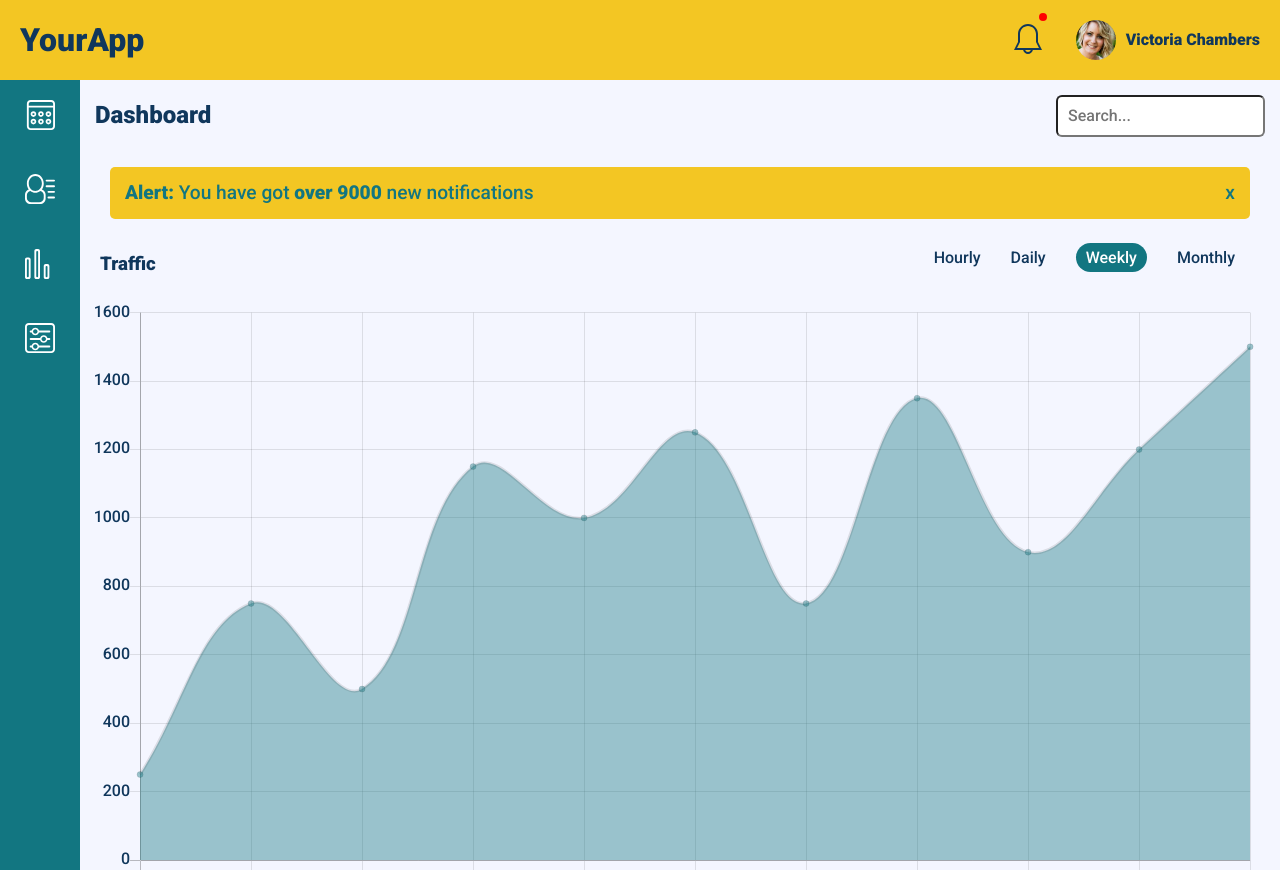
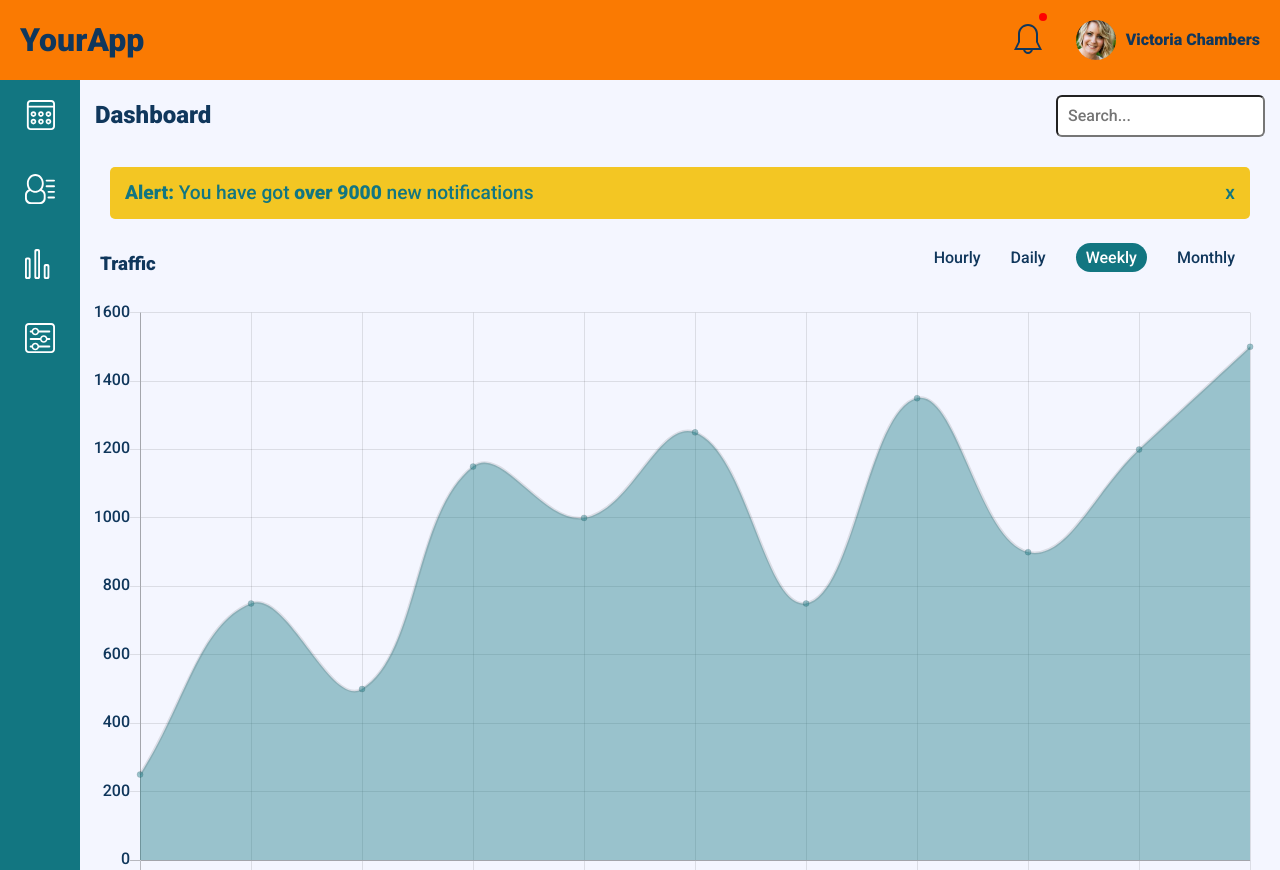
Before and after one commit to jharlow34/Techdegree-Project--7---Joseph-Harlow, a plain HTML site: page index.html in a window 1280 px wide. Shown: the top 870 px of the page. Drawn offline with nearby package versions, Linux system fonts and the light colour scheme.

Commit message:
Update styles.css

```diff
--- a/css/styles.css
+++ b/css/styles.css
@@ -20,7 +20,7 @@
 
   header {
     grid-area: header;
-    background-color: #f3c623;
+    background-color: #fa7a02;
     display: flex;
     align-items: center;
     padding: 20px;
```
